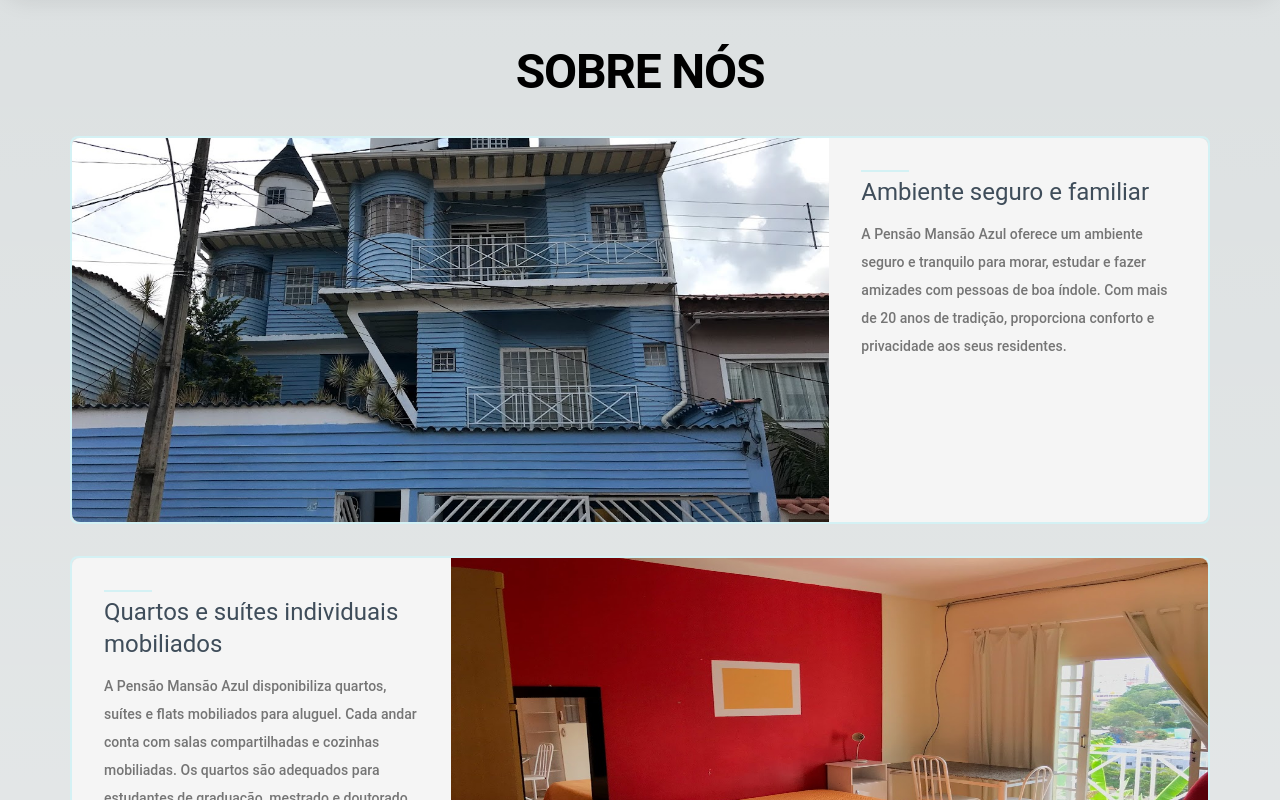
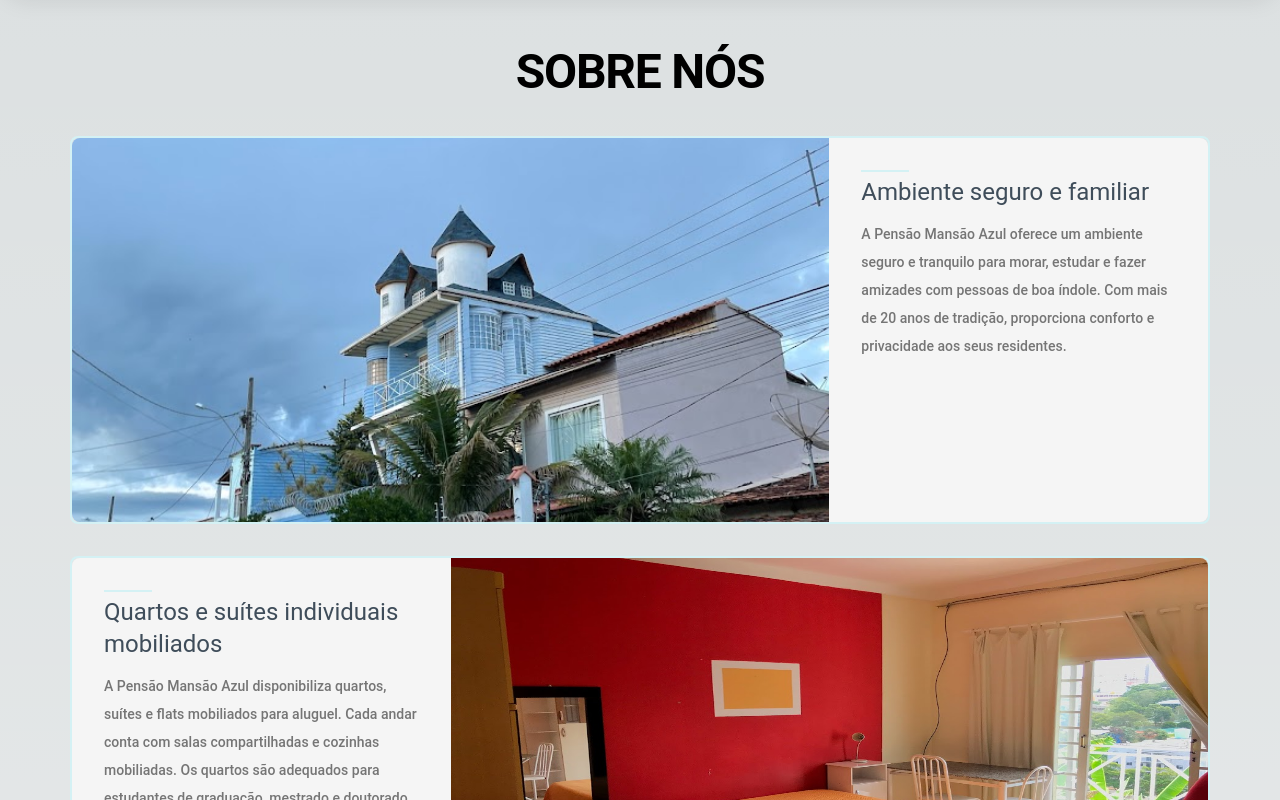
Before and after one commit to LeoJunioYuri/pensao-mansao-azul, a Next.js app in the folder frontend/: page / in a window 1280 px wide. Shown: the part 800-1600 px from the top of the page. Built offline with nearby package versions, Linux system fonts and the light colour scheme.

Commit message:
Refactor: Ajustando posicionamento imagem casa sobre nós

```diff
--- a/frontend/src/app/sections/About.tsx
+++ b/frontend/src/app/sections/About.tsx
@@ -1,7 +1,7 @@
 'use client'
 import Link from "next/link";
 import Image from "next/image";
-import img from "/public/casa-frente-2.jpg";
+import img from "/public/casa-frente-3.jpg";
 import img2 from "/public/quarto6.jpg";
 import img3 from "/public/vista.jpg";
 
@@ -26,8 +26,6 @@ export default function About() {
                 alt="foto da frente da casa"
                 className="object-cover object-center rounded-t-lg sm:rounded-r-none sm:rounded-l-lg"
                 fill
-                sizes="(max-width: 640px) 100vw,
-                                            50vw"
               />
             </div>
         </div>
--- a/frontend/src/app/sobre/page.tsx
+++ b/frontend/src/app/sobre/page.tsx
@@ -38,7 +38,7 @@ export default function Sobre() {
   return (
     <>
       <section className="mx-4 lg:mx-14">
-        <div className="max-w-screen-md py-32 bg-fixed overflow-hidden">
+        <div className="mx-auto max-w-screen-md py-32 bg-fixed overflow-hidden">
           <h2 className="mx-auto w-full px-4 text-center lg:w-6/12 blue-gray dark:text-slate-400 text-5xl font-semibold">
             Sobre Nós
           </h2>
```
Also changed, not shown: frontend/public/casa-frente-1.jpg (added), frontend/public/casa-frente-3.JPG (added).
